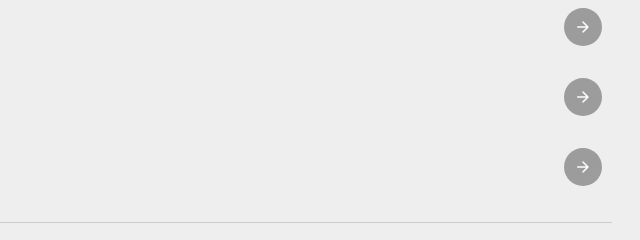
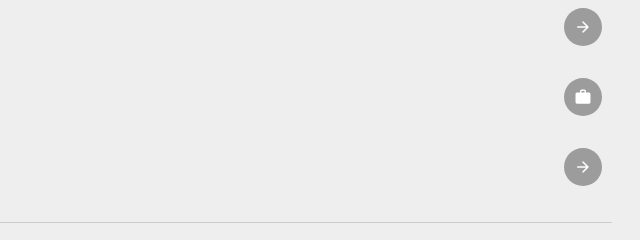
Before and after one commit to Ramedon1/ramedon1.github.io, a plain HTML site: page index.html in a window 1280 px wide. Shown: the part 444-684 px from the top of the page, 640-1280 px from the left. Drawn offline with nearby package versions, Linux system fonts and the light colour scheme.

Commit message:
Update index.html

```diff
--- a/index.html
+++ b/index.html
@@ -92,7 +92,7 @@
             </div>
             <div class="actbtns">
               <div class="listbtn" href="javascript://" onclick="location.href='https://t.me/ramedon'">
-                <div class="material-icons">arrow_forward</div>
+                <div class="material-icons">work</div>
               </div>
             </div>
           </a>
```
